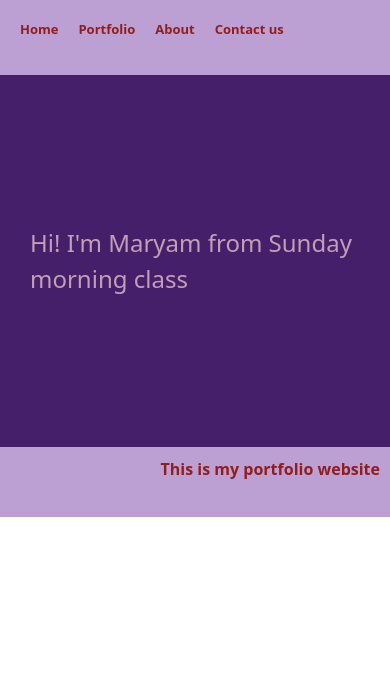
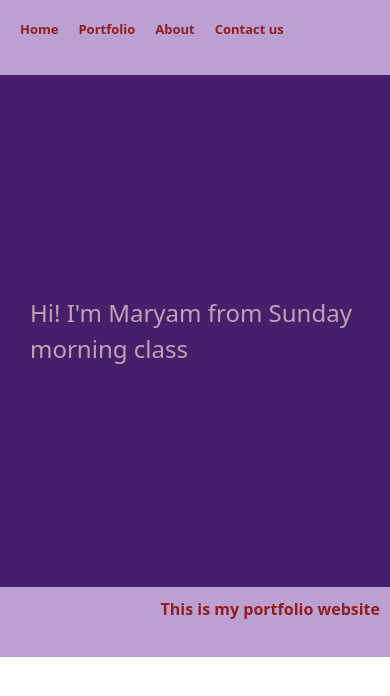
Before and after one commit to maryamkhan00/Q2-assignment3, a Next.js app: page /about in a window 390 px wide. Shown: the top 696 px of the page. Built offline with nearby package versions, Linux system fonts and the light colour scheme.

Commit message:
mobile interface

```diff
--- a/src/app/globals.css
+++ b/src/app/globals.css
@@ -112,9 +112,9 @@
     font-size: 24px;
   }
 
-  .about, .contact {
-    padding-top: 150px;
-    padding-bottom: 150px;
+  .about, .contactus {
+    padding-top: 220px;
+    padding-bottom: 220px;
 
   }
 
```
